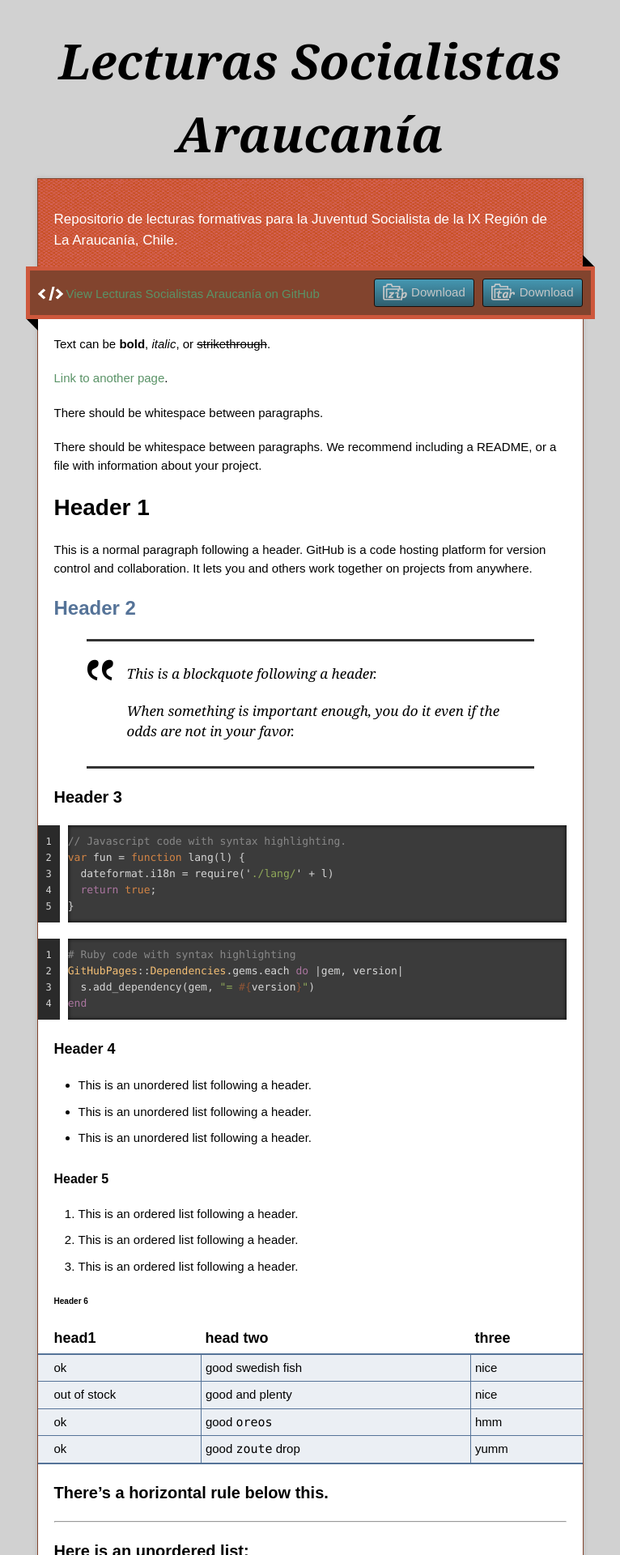
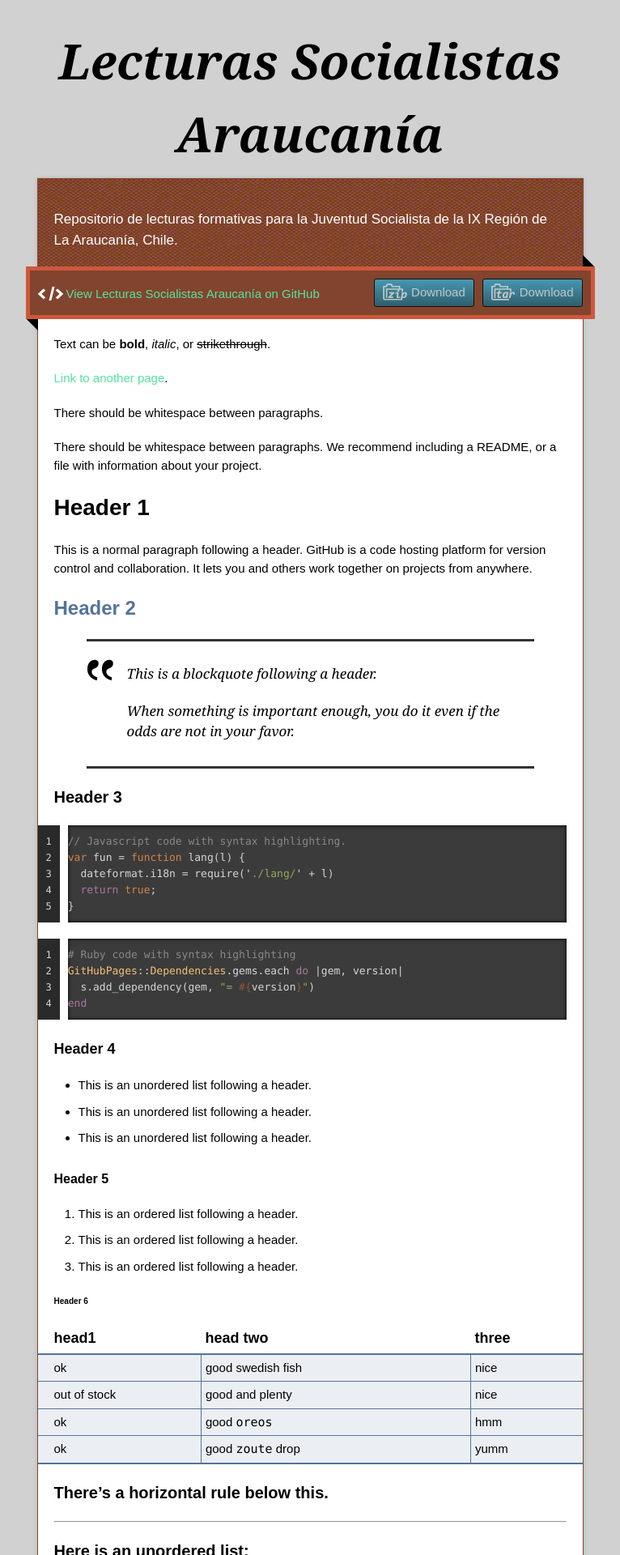
Before and after one commit to BUS-UFRO/Lecturas-Socialistas, a Jekyll site: the page built from index.md, in a window 1280 px wide. Shown: the top 1920 px of the page at 81% size, without its empty margins (257-1023 px from the left). Built offline with Jekyll 4.4.1, drawn with Linux system fonts in a browser that asks for light colours.

Commit message:
Cambia colores

```diff
--- a/_sass/jekyll-theme-time-machine.scss
+++ b/_sass/jekyll-theme-time-machine.scss
@@ -10,7 +10,7 @@ body {
 }
 
 a {
-  color: #5a9367;
+  color: #56E39F;
   text-decoration: none;
   transition: opacity ease-in-out 0.3s;
   -webkit-transition: opacity ease-in-out 0.3s;  /* Safari <=6.1, Android <= 4.3 */
@@ -18,7 +18,7 @@ a {
 
 a:hover {
   text-decoration: underline;
-  color: #90D355;
+  color: #96EEC3;
 }
 
 code, pre {
```
Also changed, not shown: assets/images/pattern.png.
